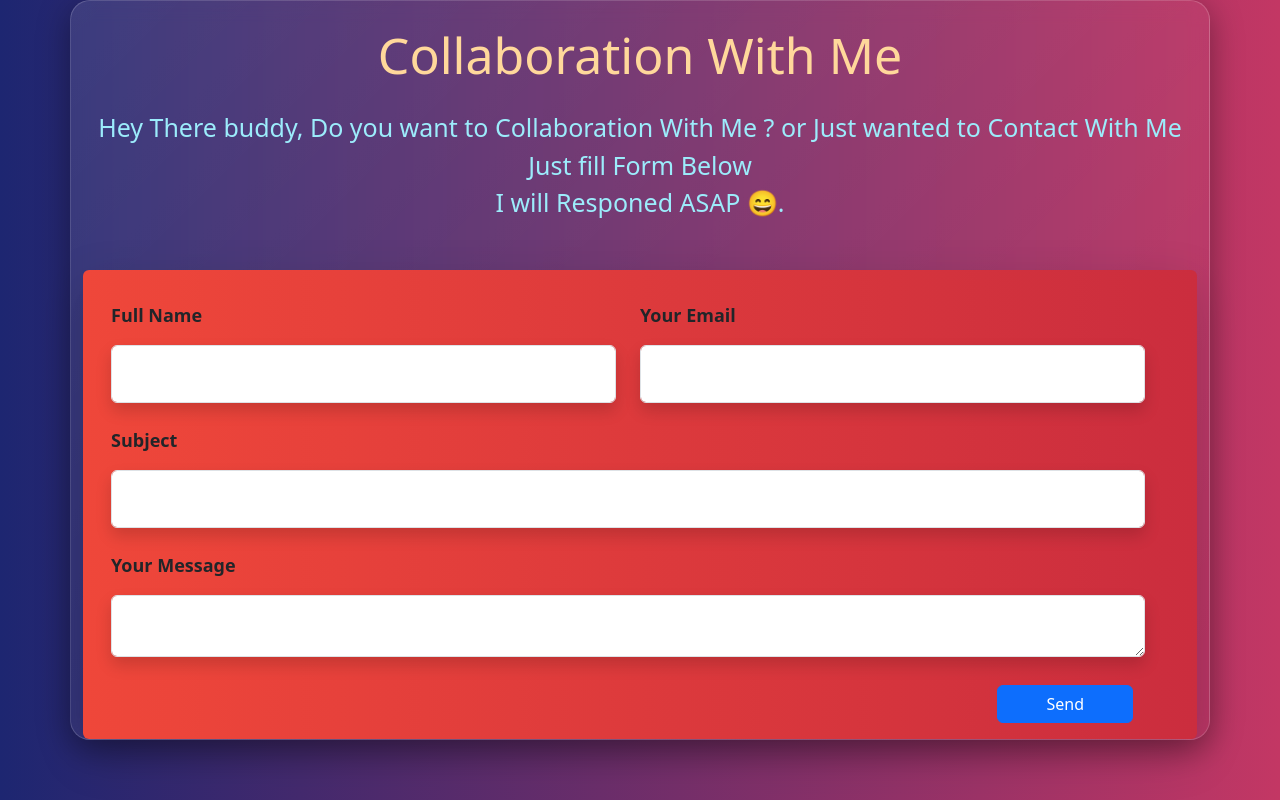
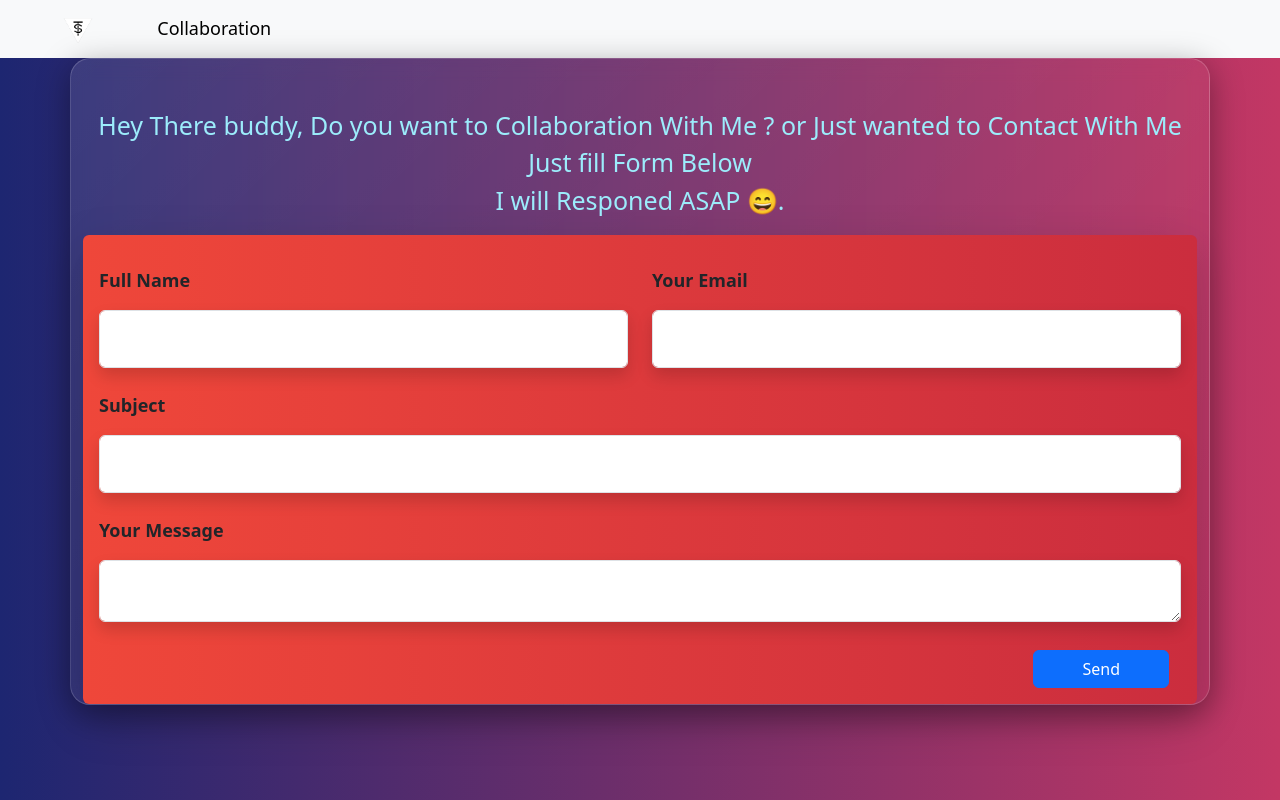
Before and after one commit to Jagadish19k/Personal-website, a plain HTML site: page src/assets/Contact-me/contact.html in a window 1280 px wide. Drawn offline with nearby package versions, Linux system fonts and the light colour scheme; files whose address does not match are found by name.

Commit message:
fixed some comments 2

```diff
--- a/src/assets/Contact-me/contact.html
+++ b/src/assets/Contact-me/contact.html
@@ -7,21 +7,39 @@
     <title>Collaboration</title>
     <link rel="stylesheet" href="assets\css\collaboration.css">
     <link href="https://cdn.jsdelivr.net/npm/bootstrap@5.3.0/dist/css/bootstrap.min.css" rel="stylesheet" integrity="sha384-9ndCyUaIbzAi2FUVXJi0CjmCapSmO7SnpJef0486qhLnuZ2cdeRhO02iuK6FUUVM" crossorigin="anonymous">
-</head>
+    </head>
 <body style="background: #C33764;  /* fallback for old browsers */
 background: -webkit-linear-gradient(to right, #1D2671, #C33764);  /* Chrome 10-25, Safari 5.1-6 */
 background: linear-gradient(to right, #1D2671, #C33764); /* W3C, IE 10+/ Edge, Firefox 16+, Chrome 26+, Opera 12+, Safari 7+ */
 "">
+<header>
+    <!-- Image and text -->
+<nav class="navbar navbar-light bg-light"
+style="webkit-backdrop-filter: blur(8px);
+       backdrop-filter: blur(8px);">
+    <div class="container-fluid">
+      <a class="navbar-brand" href="https://jagadish1999k-effective-engine-7gjxw9vq7pw2xxr-5500.preview.app.github.dev/src/index.html#home">
+        <img
+          src="/src/assets/img/h.png"
+          class="me-2 px-5"
+          height="30"
+          alt="Nav Logo"
+        />
+        <b style="font-weight: 500; font-size: 18px;">Collaboration</b>
+      </a>
+    </div>
+  </nav>
+</header>
 
 <section class=" glass container mb-4">
 
-    <!--Section heading-->
+    <!-- Section heading
     <h2 class="h1-responsive font-weight-bold text-center my-4" style="font-size: 50px; color: #ffd89b;  /* fallback for old browsers */
     color: -webkit-linear-gradient(to right, #19547b, #ffd89b);  /* Chrome 10-25, Safari 5.1-6 */
     color: linear-gradient(to right, #19547b, #ffd89b); /* W3C, IE 10+/ Edge, Firefox 16+, Chrome 26+, Opera 12+, Safari 7+ */
-    ">Collaboration With Me</h2>
+    ">Collaboration With Me</h2> -->
     <!--Section description-->
-    <p class="text-center w-responsive mx-auto mb-5" style="font-size: 25px; color: #9CECFB;  /* fallback for old browsers */
+    <p class="text-center w-responsive mx-auto mb-3 pt-5" style="font-size: 25px; color: #9CECFB;  /* fallback for old browsers */
     color: -webkit-linear-gradient(to right, #0052D4, #65C7F7, #9CECFB);  /* Chrome 10-25, Safari 5.1-6 */
     color: linear-gradient(to right, #0052D4, #65C7F7, #9CECFB); /* W3C, IE 10+/ Edge, Firefox 16+, Chrome 26+, Opera 12+, Safari 7+ */
     ">Hey There buddy, Do you want to Collaboration With Me ? or Just wanted to Contact With Me Just fill Form Below <br>
@@ -32,8 +50,6 @@ background: linear-gradient(to right, #1D2671, #C33764); /* W3C, IE 10+/ Edge, F
     background: -webkit-linear-gradient(to right, #ef473a, #cb2d3e);  /* Chrome 10-25, Safari 5.1-6 */
     background: linear-gradient(to right, #ef473a, #cb2d3e); /* W3C, IE 10+/ Edge, Firefox 16+, Chrome 26+, Opera 12+, Safari 7+ */
     ">
-    <div class="container row">
-
 
         <div class="col-md-12">
             <form id="contact-form" name="contact-form" action="https://formbold.com/s/3Ly8W" method="POST">
--- a/src/assets/css/styles.css
+++ b/src/assets/css/styles.css
@@ -476,7 +476,7 @@ img.man-icons {
 .small-btn {
   padding: 0.3rem 1.3rem;
   font-weight: 400;
-  margin: 1rem;
+  margin: 0.3rem;
 }
 .project-btns {
   position: absolute;
```
Also changed, not shown: src/index.html (+3 -3 lines).
